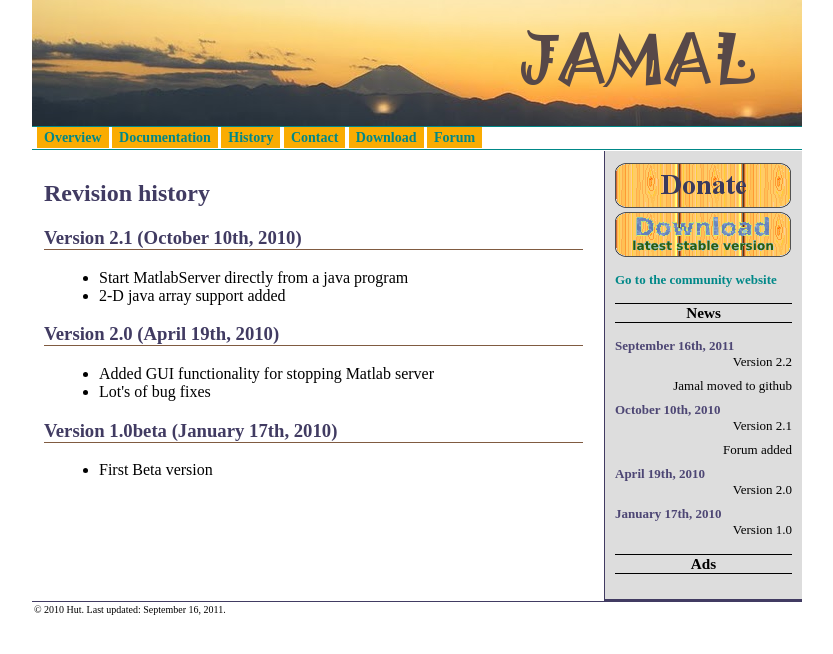
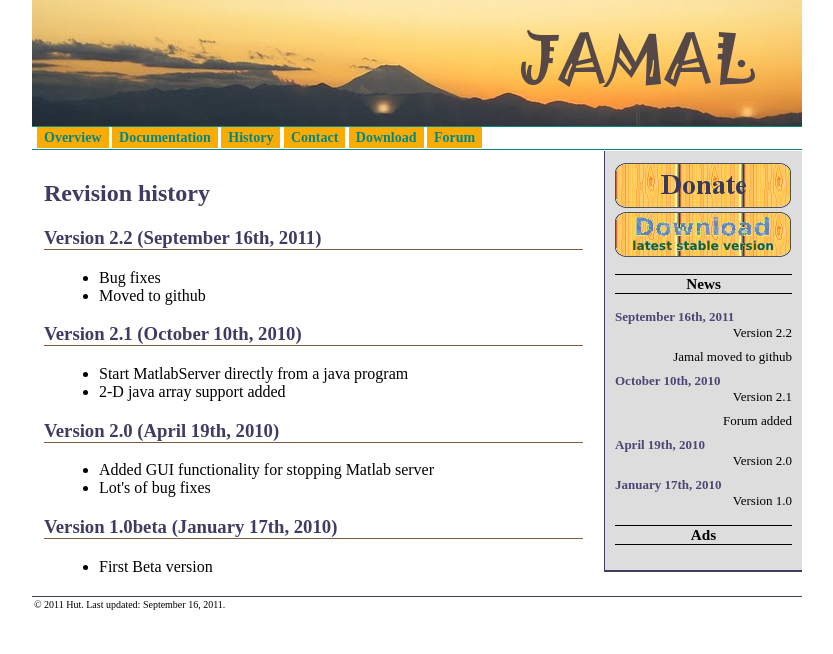
Before and after one commit to hutm/JAMAL, a Jekyll site: the page built from revisionhistory.html, in a window 1280 px wide. Shown: the top 654 px of the page, without its empty margins (223-1056 px from the left). Built offline with Jekyll 4.4.1, drawn with Linux system fonts in a browser that asks for light colours; Markdown is read by kramdown in place of the engine named in the settings.

Commit message:
added html files

```diff
--- a/_layouts/default.html
+++ b/_layouts/default.html
@@ -35,7 +35,6 @@
         <a href="http://sourceforge.net/projects/jamal/files/jamal-2.1.zip/download"><img
                 src="images/Download-stable.png" alt="Download current stable version"/></a>
 
-        <p><a href="http://robotics.icstweb.org/"><b>Go to the community website</b></a></p>
 
         <h3 id="News">News</h3>
 
@@ -79,7 +78,7 @@
 
     <div id="footer">
         <p class="floatleft">
-            &copy; 2010 Hut. Last updated: September 16, 2011.
+            &copy; 2011 Hut. Last updated: September 16, 2011.
         </p>
     </div>
 
--- a/documentation.html
+++ b/documentation.html
@@ -13,7 +13,7 @@
     <br/>
 
     <div class="date"><span
-            class="ec-lmr-12x-x-120">September 16, 2010</span></div>
+            class="ec-lmr-12x-x-120">September 16, 2011</span></div>
 
 
 </div>
--- a/revisionhistory.html
+++ b/revisionhistory.html
@@ -5,6 +5,18 @@
 
 
 <h2>Revision history</h2>
+
+<div class="aversion">
+    <h3>Version 2.2 (September 16th, 2011)</h3>
+
+    <div class="version_desc">
+        <ul>
+            <li>Bug fixes</li>
+            <li>Moved to github</li>
+        </ul>
+    </div>
+</div>
+
 
 <div class="aversion">
     <h3>Version 2.1 (October 10th, 2010)</h3>
```
Also changed, not shown: 1 other file.
